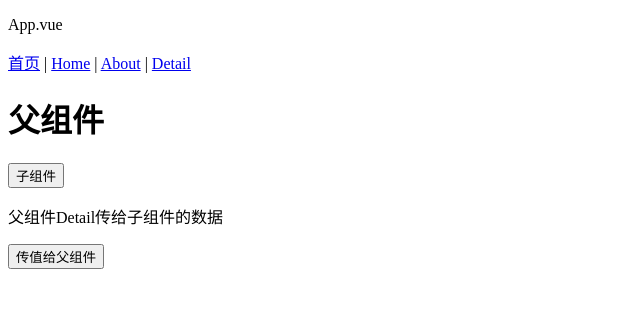
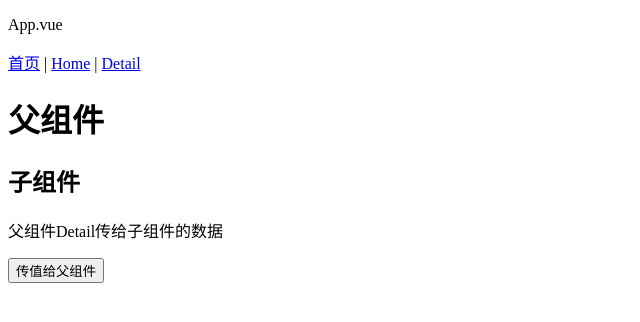
Before and after one commit to jxxyliubin/vue-cli4-multipl-page, a Vue app: page /detail in a window 1280 px wide. Shown: the top 322 px of the page, without its empty margins (0-640 px from the left). Built offline with nearby package versions, Linux system fonts and the light colour scheme.

Commit message:
完善注释

```diff
--- a/src/App.vue
+++ b/src/App.vue
@@ -4,7 +4,6 @@
     <div id="nav">
     <router-link to="/">首页</router-link> |
     <router-link to="/home">Home</router-link> |
-    <router-link to="/about">About</router-link> |
     <router-link to="/detail">Detail</router-link>
   </div>
   <router-view />
--- a/src/router/index.js
+++ b/src/router/index.js
@@ -10,12 +10,6 @@
     path: '/', //首页
     name: 'Start',
     component: Start //首页对应的组件，已用import引入
-  },
-  {
-    path: '/about',
-    name: 'About',
-    //按需引入，节约性能。除首页外，一般都按需引入。
-    component: () => import(/* webpackChunkName: "about" */ '../views/About.vue')
   },
   {
     path: '/detail',
--- a/src/views/About.vue
+++ /dev/null
@@ -1,5 +0,0 @@
-<template>
-  <div class="about">
-    <h1>This is an about page</h1>
-  </div>
-</template>
--- a/src/views/Home.vue
+++ b/src/views/Home.vue
@@ -29,6 +29,7 @@
   setup(props, ctx) {
     let value = ref('');
     let store = useStore();
+    //在setup函数中使用计算属性来使用vuex
     let list  = computed(()=>{
       return store.state.list
     })
--- a/src/views/child/Child.vue
+++ b/src/views/child/Child.vue
@@ -1,6 +1,6 @@
 <template>
   <div>
-    <button>子组件</button>
+    <h2>子组件</h2>
     <p>{{parentMsg}}</p>
     <button @click="send">传值给父组件</button>
   </div>
```
